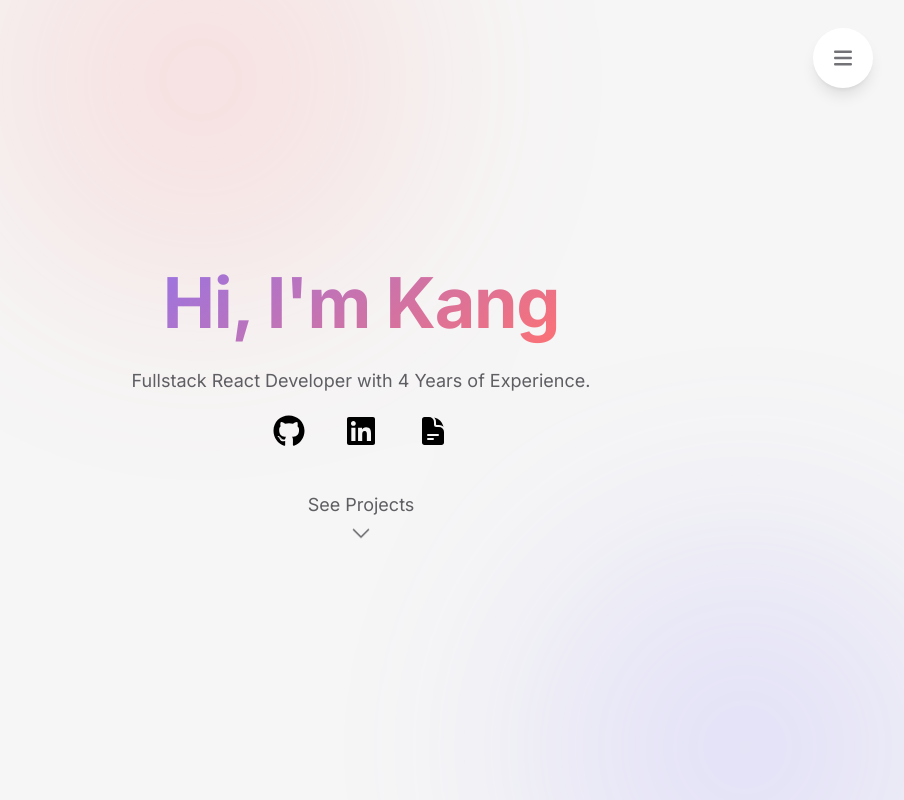
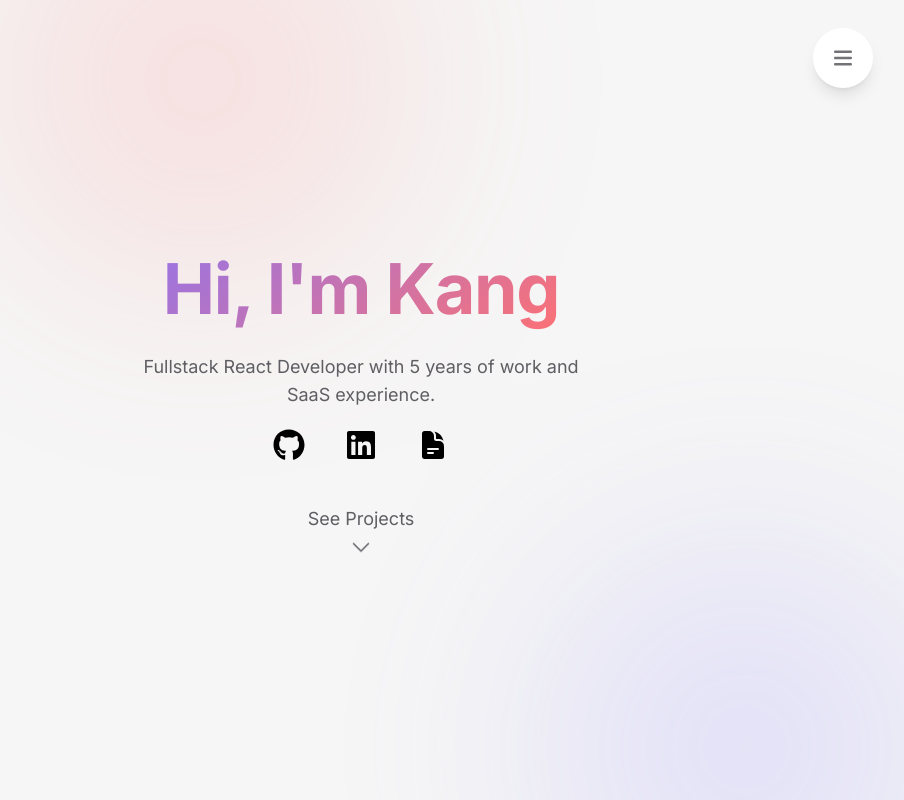
Before and after one commit to yewyewXD/yewyewxd, a Next.js app: page / in a window 1280 px wide. Shown: the top 800 px of the page, without its empty margins (279-1183 px from the left). Built offline with nearby package versions, Linux system fonts and the light colour scheme.

Commit message:
move hero texts above goos

```diff
--- a/pages/index.tsx
+++ b/pages/index.tsx
@@ -51,30 +51,28 @@ export default function Home() {
       <Navbar />
 
       {/* Section 1: Hero */}
-      <section className="h-screen flex flex-col items-center justify-center">
-        <div className="goo-canvas">
-          <div className="goo-blur">
-            <div className="goo-class goo1"></div>
-            <div className="goo-class goo2"></div>
-          </div>
+      <section className="relative h-screen w-screen flex flex-col items-center justify-center">
+        <div className="goo-container">
+          <div className="goo-class goo1"></div>
+          <div className="goo-class goo2"></div>
         </div>
 
-        <div className="container flex flex-col justify-center items-center text-center absolute float-up">
+        <div className="container flex flex-col justify-center items-center text-center float-up relative">
           <h1 className="md:text-[70px] text-[50px] mb-3 font-bold gradientText">
             {"Hi, I'm Kang"}
           </h1>
 
           <p className="sm:text-lg max-w-[500px] leading-normal text-default pointer-events-none px-3">
-            Fullstack React Developer with <br className="sm:hidden" />4 Years
-            of Experience.
+            Fullstack React Developer with <br className="sm:hidden" />5 years
+            of work and SaaS experience.
           </p>
 
           <div className="sm:mt-4 mt-3 flex items-center gap-8 z-50">
-            {/* todo: refactor repeated part */}
             <Link
               href="https://github.com/yewyewxd"
               target="_blank"
-              className="p-1 rounded-md hover:bg-white hover:opacity-70"
+              rel="noreferrer noopener"
+              className="p-1 rounded-md hover:bg-white"
             >
               <Github className="sm:size-8 size-7" />
             </Link>
@@ -82,7 +80,8 @@ export default function Home() {
             <Link
               href="https://www.linkedin.com/in/yewyewxd"
               target="_blank"
-              className="p-1 rounded-md hover:bg-white hover:opacity-70"
+              rel="noreferrer noopener"
+              className="p-1 rounded-md hover:bg-white"
             >
               <LinkedIn className="sm:size-8 size-7" />
             </Link>
@@ -90,14 +89,15 @@ export default function Home() {
             <Link
               href="/resume.pdf"
               target="_blank"
-              className="p-1 rounded-md hover:bg-white hover:opacity-70"
+              rel="noreferrer noopener"
+              className="p-1 rounded-md hover:bg-white"
             >
               <Resume className="sm:size-8 size-7" />
             </Link>
           </div>
 
           <Link
-            className="mt-10 flex flex-col items-center gap-2 transition-opacity duration-200 hover:opacity-60 text-default sm:text-lg"
+            className="mt-10 flex flex-col items-center gap-2 text-default hover:text-black sm:text-lg"
             href="#projects"
           >
             <span>See Projects</span>
--- a/styles/globals.scss
+++ b/styles/globals.scss
@@ -77,19 +77,12 @@ body {
   }
 }
 
-.goo-canvas {
-  width: 100vw;
-  height: 100vh;
-  position: relative;
-  top: 0;
-  left: 0;
-
-  .goo-blur {
-    filter: blur(100px);
-    opacity: 0.3;
-    width: 100%;
-    height: 100%;
-  }
+.goo-container {
+  position: absolute;
+  filter: blur(100px);
+  opacity: 0.3;
+  width: 100%;
+  height: 100%;
 
   .goo-class {
     position: absolute;
```
